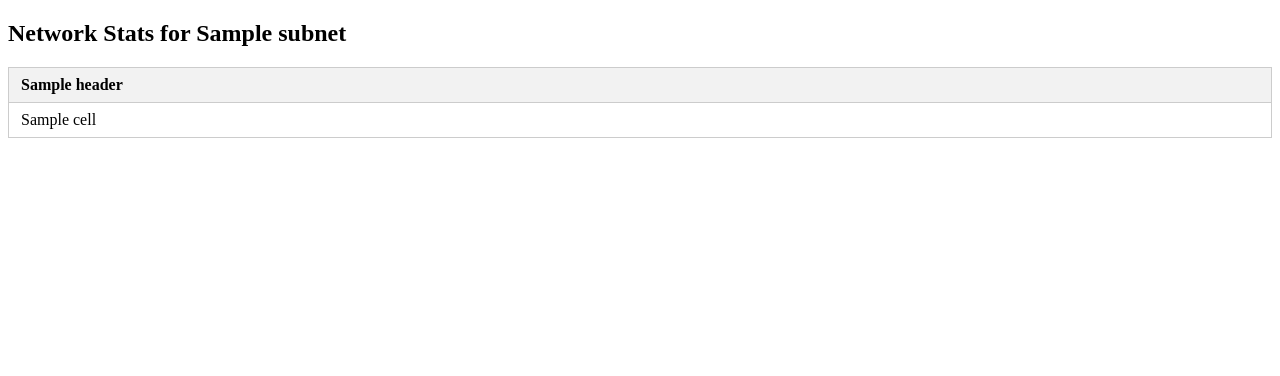
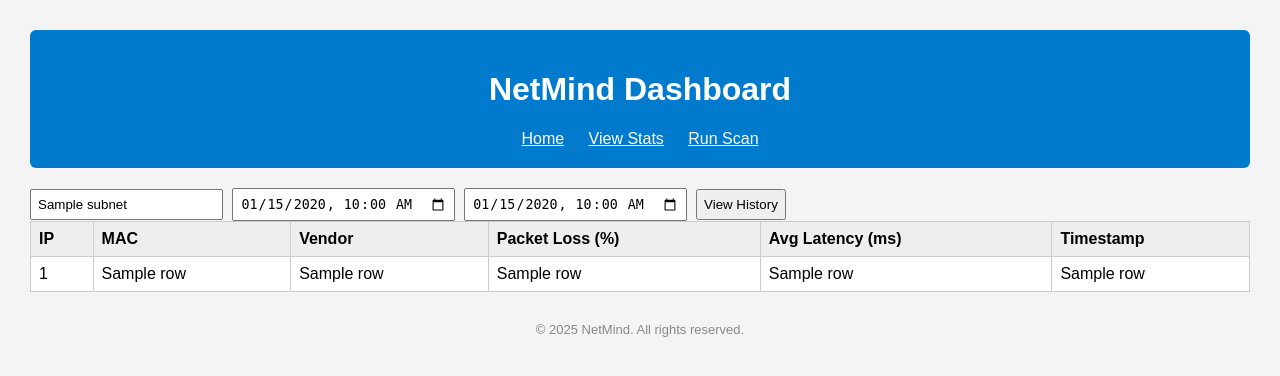
Before and after one commit to p00704705/netMind, a FastAPI app: template api/templates/net_stat.html in a window 1280 px wide. Shown: the top 376 px of the page. Run offline with FastAPI, Linux system fonts and the light colour scheme; the template is opened without the code that fills it: most values are stand-ins (such as "Sample title", 1, 10 or a date in 2020).

Commit message:
enhancing the UI

```diff
--- a/api/main.py
+++ b/api/main.py
@@ -4,17 +4,35 @@
 # Add the parent directory to Python path
 sys.path.append(os.path.abspath(os.path.join(os.path.dirname(__file__), "..")))
 
-from fastapi import FastAPI
+from fastapi import FastAPI, Request
+from fastapi.responses import HTMLResponse
+from fastapi.templating import Jinja2Templates
+from fastapi.exception_handlers import http_exception_handler
+from starlette.exceptions import HTTPException as StarletteHTTPException
 from routes import router
 
+# Initialize FastAPI app
 app = FastAPI(
     title="NetMind API",
     version="1.0.0",
     description="Expose NetMind backend functions via REST API",
 )
 
+# Attach routers
 app.include_router(router)
 
+# Setup Jinja2 template dir for error page
+TEMPLATE_DIR = os.path.join(os.path.dirname(__file__), "templates")
+templates = Jinja2Templates(directory=TEMPLATE_DIR)
+
+# Custom 404 error page handler
+@app.exception_handler(StarletteHTTPException)
+async def custom_http_exception_handler(request: Request, exc: StarletteHTTPException):
+    if exc.status_code == 404:
+        return templates.TemplateResponse("404.html", {"request": request}, status_code=404)
+    return await http_exception_handler(request, exc)
+
+# Entrypoint
 if __name__ == "__main__":
     import uvicorn
     uvicorn.run(app, host="0.0.0.0", port=4123)
--- /dev/null
+++ b/api/templates/base.html
@@ -0,0 +1,83 @@
+<!DOCTYPE html>
+<html>
+<head>
+    <title>{% block title %}NetMind{% endblock %}</title>
+    <style>
+        body {
+            font-family: Arial, sans-serif;
+            margin: 30px;
+            background-color: #f4f4f4;
+        }
+
+        header {
+            background-color: #007acc;
+            color: white;
+            padding: 20px;
+            text-align: center;
+            border-radius: 6px;
+            margin-bottom: 20px;
+        }
+
+        nav {
+            margin-top: 10px;
+            text-align: center;
+        }
+
+        nav a {
+            margin: 0 10px;
+            color: white;
+            text-decoration: underline;
+        }
+
+        .content {
+            margin-top: 20px;
+        }
+
+        footer {
+            margin-top: 30px;
+            font-size: 13px;
+            color: #888;
+            text-align: center;
+        }
+
+        table {
+            width: 100%;
+            border-collapse: collapse;
+            background-color: white;
+        }
+
+        th, td {
+            border: 1px solid #ccc;
+            padding: 8px;
+            text-align: left;
+        }
+
+        th {
+            background-color: #eee;
+        }
+
+        input, button {
+            padding: 6px;
+            margin-right: 5px;
+        }
+    </style>
+</head>
+<body>
+    <header>
+        <h1>NetMind Dashboard</h1>
+        <nav>
+            <a href="/">Home</a>
+            <a href="/net_stat?subnet=192.168.1.0/24">View Stats</a>
+            <a href="/live_ip_scan?subnet=192.168.1.0/24">Run Scan</a>
+        </nav>
+    </header>
+
+    <div class="content">
+        {% block content %}{% endblock %}
+    </div>
+
+    <footer>
+        &copy; 2025 NetMind. All rights reserved.
+    </footer>
+</body>
+</html>
--- a/api/templates/net_stat.html
+++ b/api/templates/net_stat.html
@@ -1,44 +1,37 @@
-<!DOCTYPE html>
-<html>
-<head>
-  <title>Network Stats for {{ subnet }}</title>
-  <style>
-    table {
-      border-collapse: collapse;
-      width: 100%;
-    }
-    th, td {
-      padding: 8px 12px;
-      border: 1px solid #ccc;
-      text-align: left;
-    }
-    th {
-      background-color: #f2f2f2;
-    }
-    tr:hover {
-      background-color: #f9f9f9;
-    }
-  </style>
-</head>
-<body>
-  <h2>Network Stats for {{ subnet }}</h2>
+{% extends "base.html" %}
+
+{% block title %}NetMind - Network Stats{% endblock %}
+
+{% block content %}
+    <form method="get" action="/net_stat">
+        <input type="text" name="subnet" value="{{ subnet }}" placeholder="Enter subnet (e.g. 192.168.1.0/24)" required />
+        <input type="datetime-local" name="start_date" value="{{ start_date }}">
+        <input type="datetime-local" name="end_date" value="{{ end_date }}">
+        <button type="submit">View History</button>
+    </form>
+
+    {% if rows %}
         <table>
-    <thead>
             <tr>
-        {% for header in headers %}
-        <th>{{ header }}</th>
-        {% endfor %}
+                <th>IP</th>
+                <th>MAC</th>
+                <th>Vendor</th>
+                <th>Packet Loss (%)</th>
+                <th>Avg Latency (ms)</th>
+                <th>Timestamp</th>
             </tr>
-    </thead>
-    <tbody>
             {% for row in rows %}
                 <tr>
-        {% for cell in row %}
-        <td>{{ cell or '-' }}</td>
-        {% endfor %}
+                    <td>{{ row[0] }}</td>
+                    <td>{{ row[1] }}</td>
+                    <td>{{ row[2] }}</td>
+                    <td>{{ row[3] }}</td>
+                    <td>{{ row[4] }}</td>
+                    <td>{{ row[5] }}</td>
                 </tr>
             {% endfor %}
-    </tbody>
         </table>
-</body>
-</html>
+    {% else %}
+        <p>No data available for subnet <strong>{{ subnet }}</strong>. Try scanning it first or adjust your date range.</p>
+    {% endif %}
+{% endblock %}
```
Also changed, not shown: api/routes.py (+41 -9 lines), api/templates/404.html (added, +11 -0 lines), api/templates/index.html (added, +12 -0 lines), api/templates/live_scan.html (+20 -32 lines), backend/db_sql.py (+33 -10 lines), api/endpoints.py (deleted), api/models.py (deleted). Lines whose indentation alone changed are shown as unchanged.
